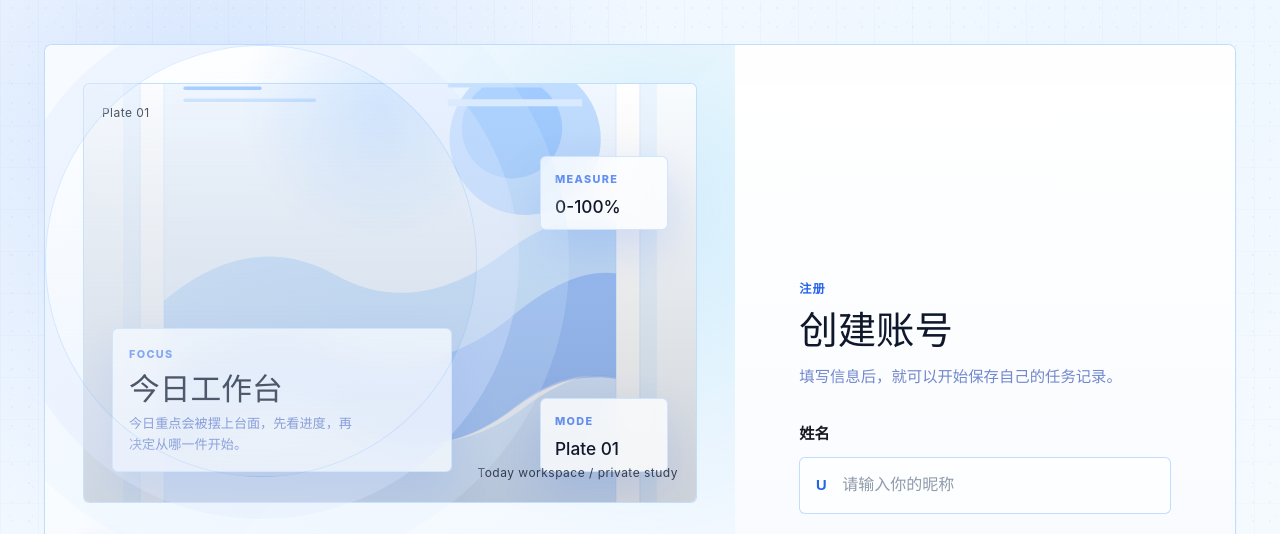
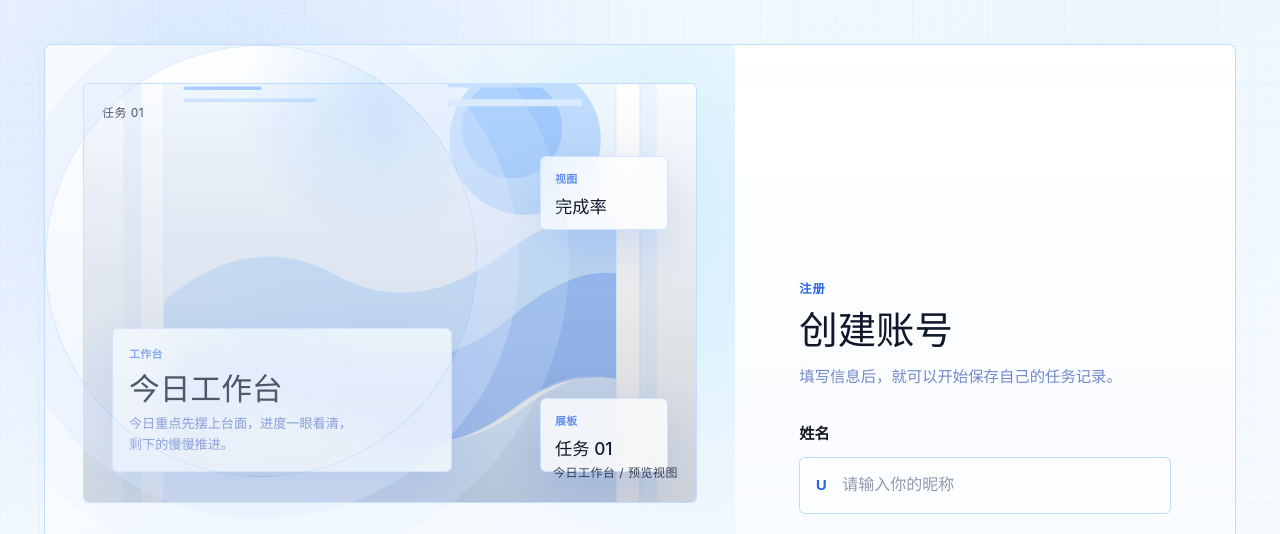
Before and after one commit to Uonlra/TaskFlow, a Next.js app: page /register in a window 1280 px wide. Shown: the top 534 px of the page. Built offline with nearby package versions, Linux system fonts and the light colour scheme; no server answers.

Commit message:
fix: 修复登录界面动画表现

```diff
--- a/src/app/css/auth.css
+++ b/src/app/css/auth.css
@@ -812,8 +812,7 @@
   font-family: var(--font-text);
   font-size: 0.68rem;
   font-weight: 800;
-  letter-spacing: 0.12em;
-  text-transform: uppercase;
+  letter-spacing: 0.04em;
 }
 
 .auth-exhibition-plate strong {
--- a/src/components/auth/auth-exhibition-shell.tsx
+++ b/src/components/auth/auth-exhibition-shell.tsx
@@ -22,35 +22,35 @@ const exhibitionScenes: Record<
   }
 > = {
   workspace: {
-    body: "今日重点会被摆上台面，先看进度，再决定从哪一件开始。",
-    caption: "Today workspace / private study",
-    index: "Plate 01",
-    metric: "0-100%",
-    signal: "focus",
+    body: "今日重点先摆上台面，进度一眼看清，剩下的慢慢推进。",
+    caption: "今日工作台 / 预览视图",
+    index: "任务 01",
+    metric: "完成率",
+    signal: "工作台",
     title: "今日工作台",
   },
   tasks: {
-    body: "任务以清单和状态灯呈现，待办、推进、完成都各站各位。",
-    caption: "Task queue / status study",
-    index: "Plate 02",
-    metric: "3 states",
-    signal: "queue",
+    body: "任务以清单和状态灯展开，待办、推进、完成都各站各位。",
+    caption: "任务列表 / 状态梳理",
+    index: "任务 02",
+    metric: "三种状态",
+    signal: "任务",
     title: "任务展架",
   },
   calendar: {
-    body: "日期安排被按时间线展开，今天、明天、之后不再挤作一团。",
-    caption: "Calendar view / sequence study",
-    index: "Plate 03",
-    metric: "due map",
-    signal: "time",
+    body: "日期安排按时间线展开，今天、明天、之后不会挤成一团。",
+    caption: "日历视图 / 日期展开",
+    index: "任务 03",
+    metric: "日程",
+    signal: "日期",
     title: "日期安排",
   },
   analytics: {
-    body: "统计只负责把趋势说清楚，完成率、优先级和逾期都会露面。",
-    caption: "Analytics view / signal study",
-    index: "Plate 04",
-    metric: "signals",
-    signal: "insight",
+    body: "统计负责把趋势讲明白，完成率、优先级和逾期都会露面。",
+    caption: "统计分析 / 趋势信号",
+    index: "任务 04",
+    metric: "信号",
+    signal: "统计",
     title: "简单统计",
   },
 };
@@ -196,14 +196,14 @@ export function AuthExhibitionShell({ children }: AuthExhibitionShellProps) {
                 className="auth-exhibition-plate auth-exhibition-plate--metric"
                 data-auth-flip="metric"
               >
-                <span>measure</span>
+                <span>视图</span>
                 <strong>{activeScene.metric}</strong>
               </div>
               <div
                 className="auth-exhibition-plate auth-exhibition-plate--signal"
                 data-auth-flip="signal"
               >
-                <span>mode</span>
+                <span>展板</span>
                 <strong>{activeScene.index}</strong>
               </div>
               <span className="auth-image-index">{activeScene.index}</span>
--- a/src/components/auth/auth-product-preview.tsx
+++ b/src/components/auth/auth-product-preview.tsx
@@ -62,6 +62,7 @@ export function AuthProductPreview({ activeTab, onTabChange }: AuthProductPrevie
           {authPreviewTabs.map((tab) => (
             <button
               key={tab.value}
+              data-auth-preview-tab={tab.value}
               type="button"
               role="tab"
               aria-selected={activeTab === tab.value}
```
